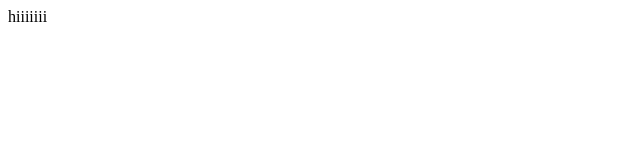
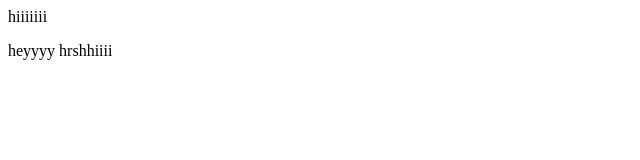
Before and after one commit to yadavashu/rainbow, a plain HTML site: page index.html in a window 1280 px wide. Shown: the whole page, without its empty margins (0-640 px from the left). Drawn offline with Linux system fonts and the light colour scheme.

Commit message:
final commit

```diff
--- a/index.html
+++ b/index.html
@@ -1 +1,2 @@
 <p>hiiiiiii</p>
+<p>heyyyy hrshhiiii</p>
```
